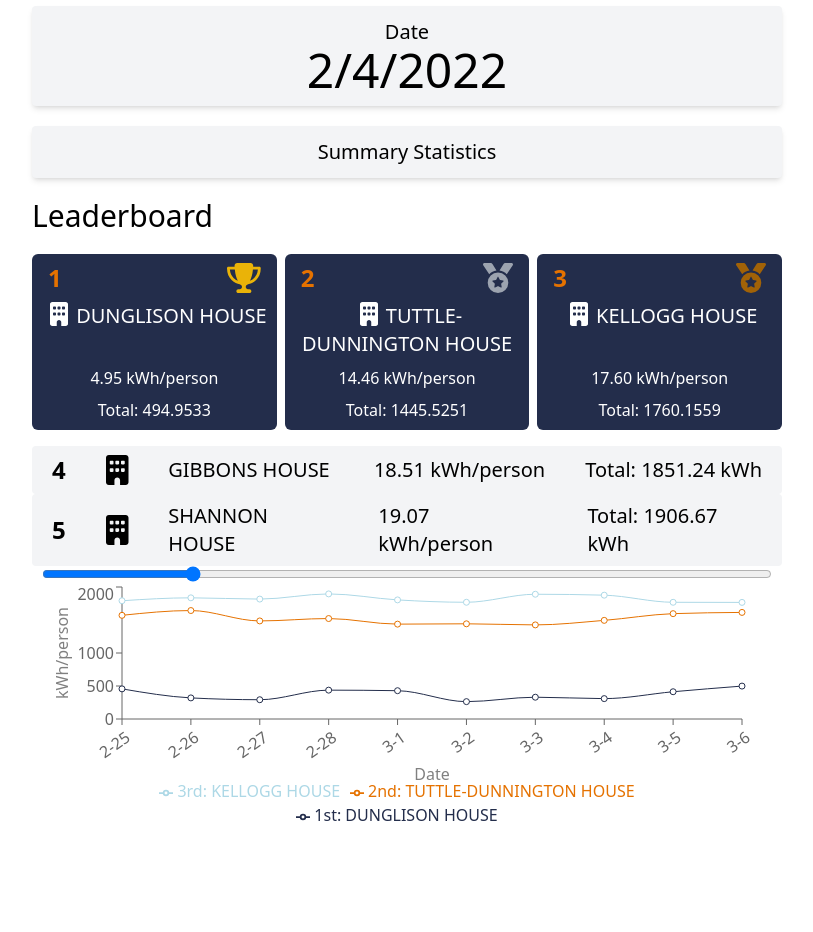
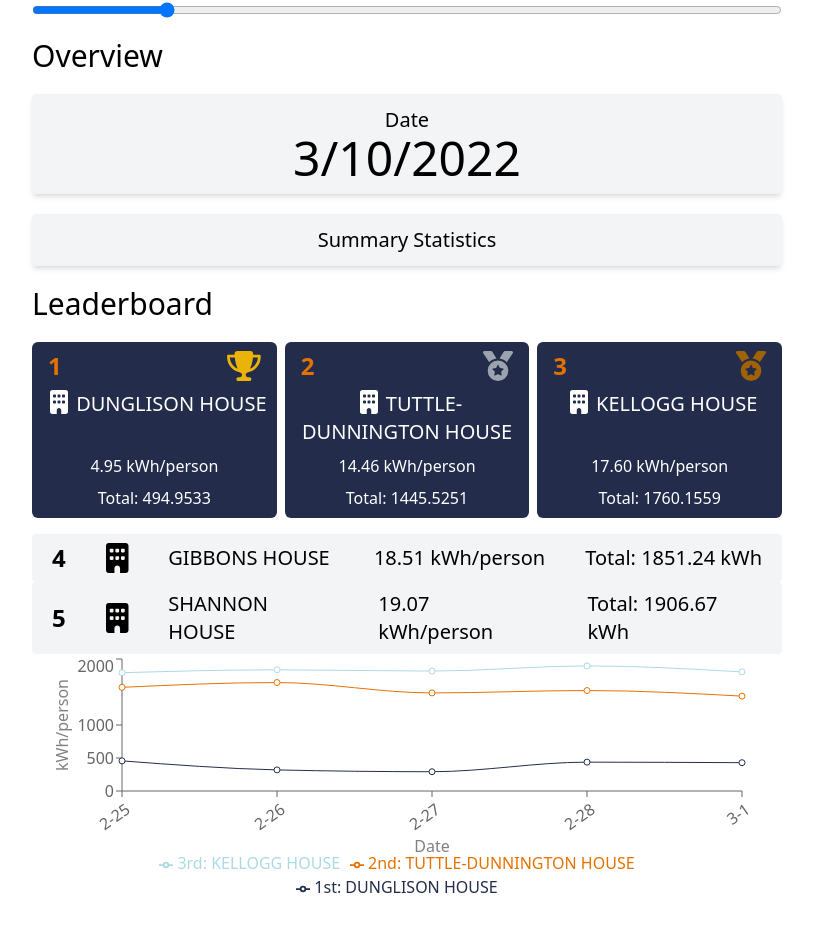
Before and after one commit to julesfll/ecodash, a Next.js app: page / in a window 1280 px wide. Shown: the part 174-1106 px from the top of the page, without its empty margins (233-1046 px from the left). Before the commit the page ends 1046 px from the top, so only its background shows below. Built offline with nearby package versions, Linux system fonts and the light colour scheme.

Commit message:
comprehensive history slider

```diff
--- a/components/Dashboard.tsx
+++ b/components/Dashboard.tsx
@@ -10,6 +10,13 @@ export default function Dashboard() {
   const [date, setDate] = useState("2022-03-10T00:00:00.000Z");
   const [allDates, setAllDates] = useState<string[]>([]);
   const [leaderData, setLeaderData] = useState([]);
+  const [graphUpperLimit, setGraphUpperLimit] = useState(5);
+
+  const onSlide = (e: any) => {
+    setGraphUpperLimit(e.target.value);
+    // console.log(e.target.value);
+  };
+
   useEffect(() => {
     fetch(`${process.env.NEXT_PUBLIC_BASE_URL}/api/buildings`)
       .then((response) => response.json())
@@ -29,6 +36,12 @@ export default function Dashboard() {
   }, []);
 
   useEffect(() => {
+    if (allDates.length > 0) {
+      setDate(allDates[graphUpperLimit]);
+    }
+  }, [graphUpperLimit]);
+
+  useEffect(() => {
     fetch(`${process.env.NEXT_PUBLIC_BASE_URL}/api/buildings?date=${date}`)
       .then((response) => response.json())
       .then((data) => {
@@ -36,20 +49,24 @@ export default function Dashboard() {
       });
   }, [date]);
 
-  const parseDate = (date: string) => {
-    const dateObj = new Date(date);
-    const dateStr =
-      dateObj.getMonth() + "/" + dateObj.getDay() + "/" + dateObj.getFullYear();
-    return dateStr;
-  };
   return (
     <div className="flex flex-col gap-5">
+      <h1 className="text-2xl">History Slider</h1>
+      <input
+        type="range"
+        min="0"
+        max={allDates.length - 1}
+        onChange={onSlide}
+        value={graphUpperLimit}
+      ></input>
+
       <h1 className="text-3xl">Overview</h1>
-      <Countdown title={"Date"} time={parseDate(date)} />
+      <Countdown title={"Date"} time={new Date(date).toLocaleDateString()} />
       <SummaryStats />
       {/* summary stats up to a day */}
+
       <h1 className="text-3xl">Leaderboard</h1>
-      <Leaderboard data={leaderData} />
+      <Leaderboard data={leaderData} graphUpperLimit={graphUpperLimit} />
     </div>
   );
 }
--- a/components/Leaderboard.tsx
+++ b/components/Leaderboard.tsx
@@ -99,7 +99,13 @@ function FeaturedCard({
   );
 }
 
-export default function Leaderboard({ data }: { data: Building[] }) {
+export default function Leaderboard({
+  data,
+  graphUpperLimit,
+}: {
+  data: Building[];
+  graphUpperLimit: number;
+}) {
   return (
     <div>
       <div className="flex gap-2 mb-4">
@@ -131,7 +137,7 @@ export default function Leaderboard({ data }: { data: Building[] }) {
         })}
       </div>
 
-      <OverallGraph />
+      <OverallGraph graphUpperLimit={graphUpperLimit} />
     </div>
   );
 }
--- a/components/OverallGraph.tsx
+++ b/components/OverallGraph.tsx
@@ -1,108 +1,164 @@
 import { FunctionComponent, useState, useEffect } from "react";
-import { Label, LineChart, Line, XAxis, YAxis, Tooltip, Legend } from 'recharts';
-import {data} from "../data"
+import {
+  Label,
+  LineChart,
+  Line,
+  XAxis,
+  YAxis,
+  Tooltip,
+  Legend,
+} from "recharts";
+import { data } from "../data";
 
-
-export default function Dashboard() {
-    const dorms = ["GIBBONS HOUSE", "SHANNON HOUSE", "DUNGLISON HOUSE", "TUTTLE-DUNNINGTON HOUSE", "KELLOGG HOUSE"]
-    const [dataDorms, setDataDorms] = useState<any[]>([])
+export default function Dashboard({
+  graphUpperLimit,
+}: {
+  graphUpperLimit: number;
+}) {
+  const dorms = [
+    "GIBBONS HOUSE",
+    "SHANNON HOUSE",
+    "DUNGLISON HOUSE",
+    "TUTTLE-DUNNINGTON HOUSE",
+    "KELLOGG HOUSE",
+  ];
+  const [dataDorms, setDataDorms] = useState<any[]>([]);
   // below contains total energy usage of each dorm sorted
-    const [totalEnergyUsage, setTotalEnergyUsage] = useState<any[]>([])
-    const [topDormNums, setTopDormNums] = useState<any[]>([])
-    const [topDormNames, setTopDormNames] = useState<any[]>([])
-    const [graphData, setGraphData] = useState<any[]>()
-    const [graphUpperLimit, setGraphUpperLimit] = useState(10)
+  const [totalEnergyUsage, setTotalEnergyUsage] = useState<any[]>([]);
+  const [topDormNums, setTopDormNums] = useState<any[]>([]);
+  const [topDormNames, setTopDormNames] = useState<any[]>([]);
+  const [graphData, setGraphData] = useState<any[]>();
+  //   const [bound, setBound] = useState(10);
 
   useEffect(() => {
-        let newDataDorms: any[] = []
+    let newDataDorms: any[] = [];
 
     // This separate data by dorms (so dataDorms is an array of arrays of dorm energy objects)
-        dorms.forEach(dorm => {
-            newDataDorms.push(data.filter((entry => entry.name == dorm)))
-        })
-        setDataDorms(newDataDorms)
+    dorms.forEach((dorm) => {
+      newDataDorms.push(data.filter((entry) => entry.name == dorm));
+    });
+    setDataDorms(newDataDorms);
 
     // This calculates the total energy usage for each dorm
-        let counter = 0
-        let newTotalEnergyUsage: any[] = []
-        newDataDorms.forEach(dataDorm => {
-            newTotalEnergyUsage.push({dorm: dorms[counter], total: dataDorm.reduce((total: any, entry: any) => total + entry.value, 0)})
-            counter += 1
-        })
-        newTotalEnergyUsage.sort((dorm1, dorm2) => dorm1.total - dorm2.total)
-        setTotalEnergyUsage(newTotalEnergyUsage)
-
+    let counter = 0;
+    let newTotalEnergyUsage: any[] = [];
+    newDataDorms.forEach((dataDorm) => {
+      newTotalEnergyUsage.push({
+        dorm: dorms[counter],
+        total: dataDorm.reduce(
+          (total: any, entry: any) => total + entry.value,
+          0
+        ),
+      });
+      counter += 1;
+    });
+    newTotalEnergyUsage.sort((dorm1, dorm2) => dorm1.total - dorm2.total);
+    setTotalEnergyUsage(newTotalEnergyUsage);
 
     // This finds the index of the least energy dorms in the dorm names array
-        let newTopDormNums: any[] = []
-        let newTopDormNames: any[] = []
-        for(let i=0; i<3; i++) {
-            let counter2 = 0
-            dorms.forEach(dorm => {
+    let newTopDormNums: any[] = [];
+    let newTopDormNames: any[] = [];
+    for (let i = 0; i < 3; i++) {
+      let counter2 = 0;
+      dorms.forEach((dorm) => {
         if (dorm == newTotalEnergyUsage[i].dorm) {
-                    newTopDormNums.push(counter2)
-                    newTopDormNames.push(dorm)
+          newTopDormNums.push(counter2);
+          newTopDormNames.push(dorm);
         }
-                counter2 += 1
-            })
+        counter2 += 1;
+      });
     }
-        setTopDormNums(newTopDormNums)
-        setTopDormNames(newTopDormNames)
+    setTopDormNums(newTopDormNums);
+    setTopDormNames(newTopDormNames);
+    updateGraphData(newTopDormNums, newDataDorms, graphUpperLimit);
+  }, [graphUpperLimit]);
 
-        updateGraphData(newTopDormNums, newDataDorms, graphUpperLimit)
-    }, []);
-
-    const updateGraphData = (newTopDormNums: any, newDataDorms: any, graphUpperLimit: number) => {
+  const updateGraphData = (
+    newTopDormNums: any,
+    newDataDorms: any,
+    graphUpperLimit: number
+  ) => {
     // This reorganizes dorm data for the graph
-        let newGraphData = []
-        for(let i=0; i<graphUpperLimit; i++) {
-            let topHourlys: any[] = []
-            let time = ""
+    let newGraphData = [];
+    for (let i = 0; i < graphUpperLimit; i++) {
+      let topHourlys: any[] = [];
+      let time = "";
       newTopDormNums.forEach((topDormNum: any) => {
-                topHourlys.push(newDataDorms[topDormNum][i].value)
-                const curTime = new Date(newDataDorms[topDormNum][i].time)
+        topHourlys.push(newDataDorms[topDormNum][i].value);
+        const curTime = new Date(newDataDorms[topDormNum][i].time);
         // +1 as getMonth range is [0,11]
-                time = (curTime.getMonth() + 1) + "-" + curTime.getDate()
-            })
-            newGraphData.push({time: time, top1: topHourlys[0], top2: topHourlys[1], top3: topHourlys[2]})
+        time = curTime.getMonth() + 1 + "-" + curTime.getDate();
+      });
+      newGraphData.push({
+        time: time,
+        top1: topHourlys[0],
+        top2: topHourlys[1],
+        top3: topHourlys[2],
+      });
     }
-        setGraphData(newGraphData)
-    }
+    setGraphData(newGraphData);
+  };
 
   const CustomizedAxisTick: FunctionComponent<any> = (props: any) => {
     const { x, y, payload } = props;
 
     return (
       <g transform={`translate(${x},${y})`}>
-            <text x={0} y={0} dy={16} textAnchor="end" fill="#666" transform="rotate(-35)">
+        <text
+          x={0}
+          y={0}
+          dy={16}
+          textAnchor="end"
+          fill="#666"
+          transform="rotate(-35)"
+        >
           {payload.value}
         </text>
       </g>
     );
   };
 
-    const onSlide = (e: any) => {
-        setGraphUpperLimit(e.target.value)
-        updateGraphData(topDormNums, dataDorms, e.target.value)
-    }
+  //   const onSlide = (e: any) => {
+  //     setBound(e.target.value);
+  //     updateGraphData(topDormNums, dataDorms, e.target.value);
+  //   };
 
   return (
     <div className="flex justify-center">
       <div className="flex flex-col">
-            <input type="range" min="5" max="30" onChange={onSlide} value={graphUpperLimit} ></input>
-            <LineChart width={730} height={250} data={graphData}
-                margin={{ top: 5, right: 30, left: 20, bottom: 5 }}>
+        {/* <input type="range" min="5" max="30" onChange={onSlide} value={graphUpperLimit} ></input> */}
+        <LineChart
+          width={730}
+          height={250}
+          data={graphData}
+          margin={{ top: 5, right: 30, left: 20, bottom: 5 }}
+        >
           <XAxis dataKey="time" tick={<CustomizedAxisTick />} height={60}>
             <Label dy={25} value="Date" />
           </XAxis>
           <YAxis>
-                    <Label dx={-30} value="kWh/person" angle={-90}  />
+            <Label dx={-30} value="kWh/person" angle={-90} />
           </YAxis>
-                <Tooltip/>
+          <Tooltip />
           <Legend />
-                <Line name={"3rd: "+ topDormNames[2]} type="monotone" dataKey="top3" stroke="#ADD8E6" />
-                <Line name={"2nd: "+ topDormNames[1]} type="monotone" dataKey="top2" stroke="#E57200" />
-                <Line name={"1st: "+ topDormNames[0]} type="monotone" dataKey="top1" stroke="#232D4B" />
+          <Line
+            name={"3rd: " + topDormNames[2]}
+            type="monotone"
+            dataKey="top3"
+            stroke="#ADD8E6"
+          />
+          <Line
+            name={"2nd: " + topDormNames[1]}
+            type="monotone"
+            dataKey="top2"
+            stroke="#E57200"
+          />
+          <Line
+            name={"1st: " + topDormNames[0]}
+            type="monotone"
+            dataKey="top1"
+            stroke="#232D4B"
+          />
         </LineChart>
 
         {/* <LineChart width={730} height={250} data={graphData}
```
Lines whose indentation alone changed are shown as unchanged.
